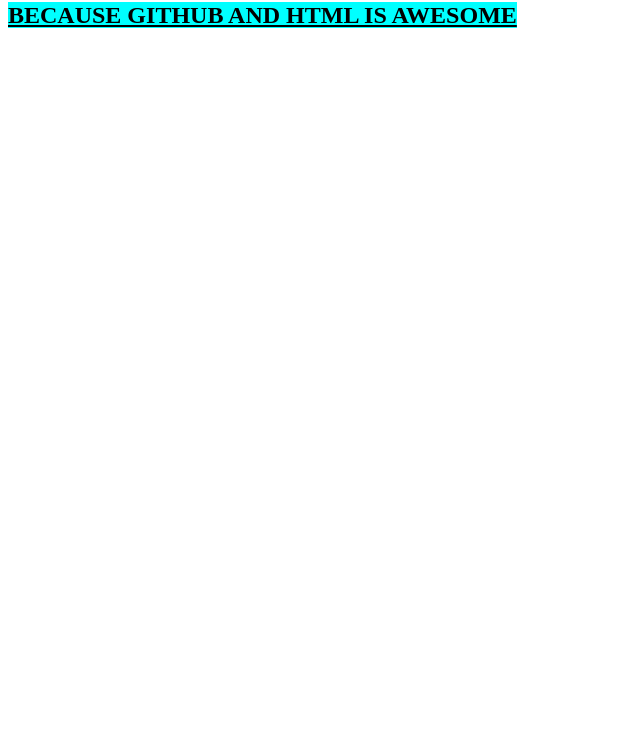
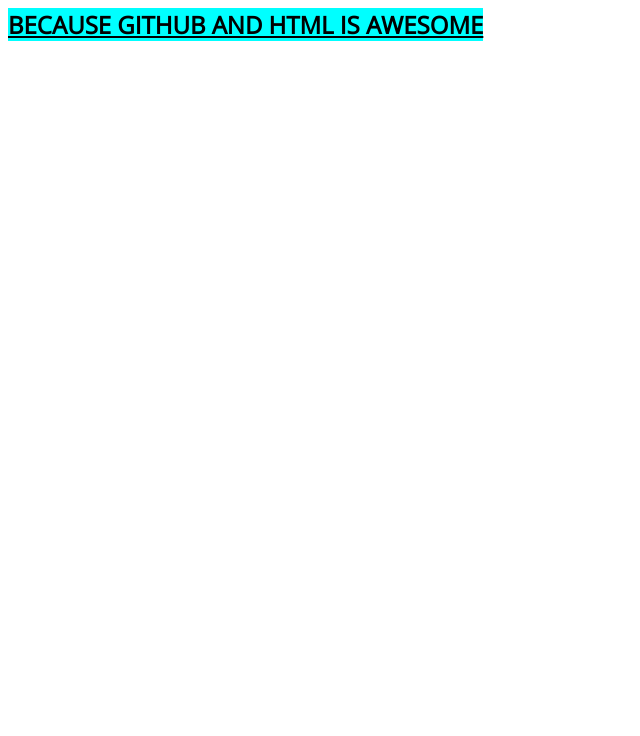
Before and after one commit to Pacer456/pacer456.github.io, a plain HTML site: page index.html in a window 1280 px wide. Shown: the part 64-800 px from the top of the page, without its empty margins (0-640 px from the left). Drawn offline with nearby package versions, Linux system fonts and the light colour scheme.

Commit message:
added link to css

```diff
--- a/index.html
+++ b/index.html
@@ -1,2 +1,5 @@
+<body>
+<link rel="stylesheet" type="text/css" href="index.css">
 <h1> Parag </h2>
 <b><u><h2><span style= "background-color: #00FFFF">BECAUSE GITHUB AND HTML IS AWESOME</span></h2></b></u>
+</body>
```
